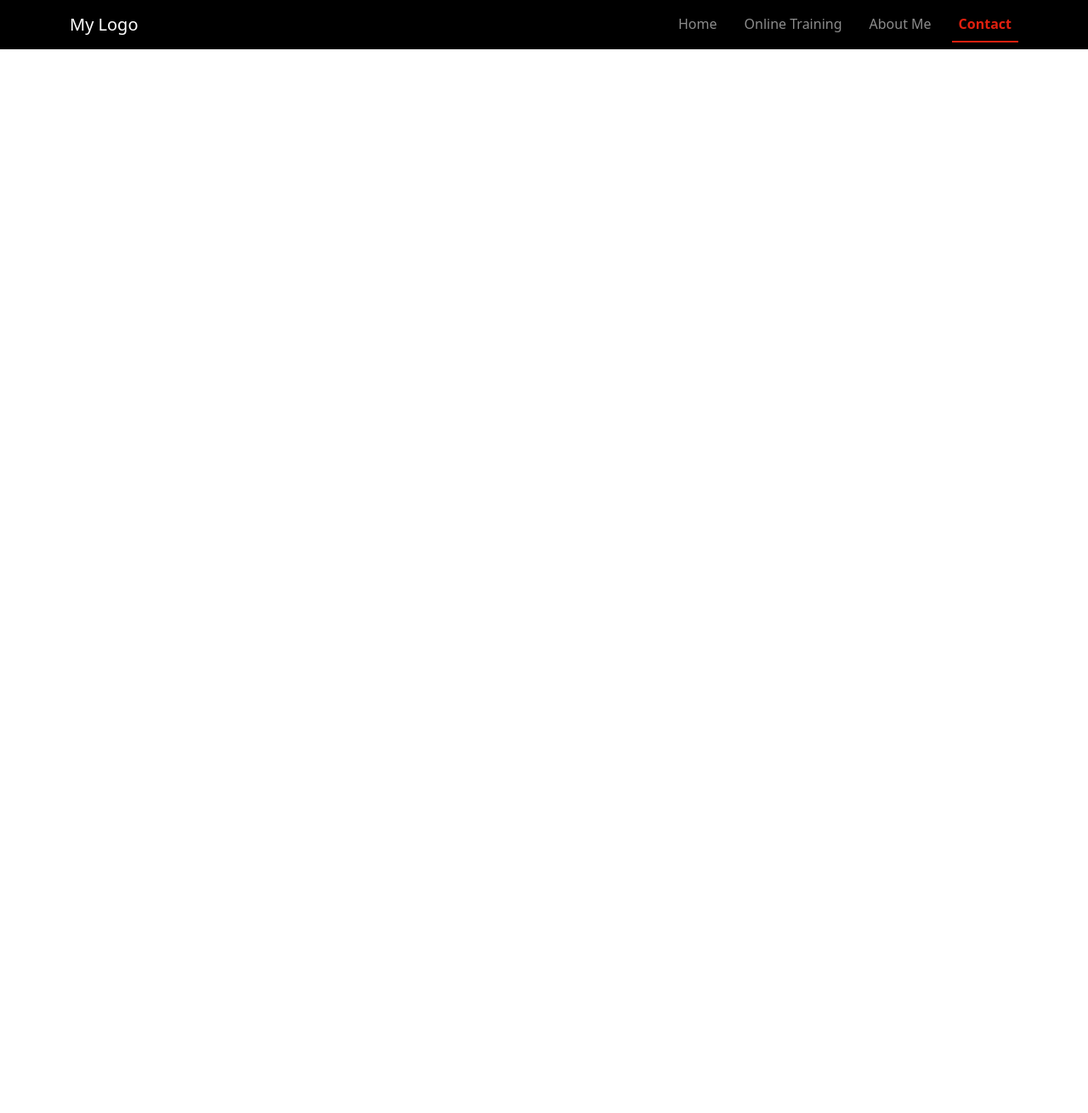
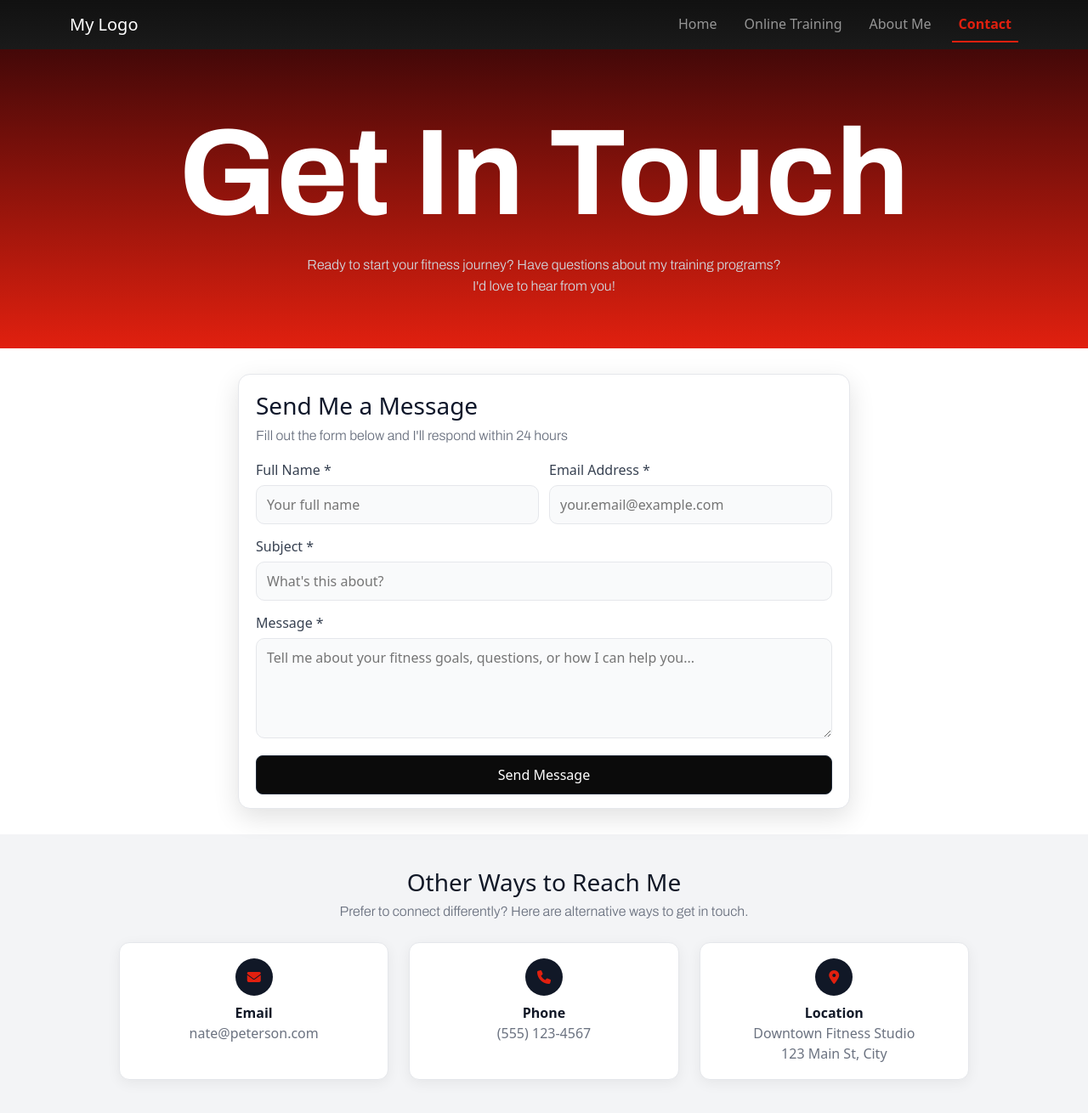
Before and after one commit to tan-man21/nate-personal-training, a React (Create React App) app: page /contact in a window 1280 px wide. Shown: the whole page at 85% size. Before the commit the page ends 800 px from the top, so only its background shows below. Built offline with nearby package versions, Linux system fonts and the light colour scheme.

Commit message:
added contact page and added more styling changes

```diff
--- a/src/App.css
+++ b/src/App.css
@@ -59,18 +59,18 @@ body p {
   color: white !important;
 }
 .footer {
-  background-color: #000;
+  background: linear-gradient(180deg, #111111 0%, #1a1a1a 100%);
   color: #fff;
 }
 
 .footer input, .footer textarea {
-  background-color: #000;
+  background-color: transparent;
   color: #fff;
   border: 1px solid #fff;
 }
 
 .footer input:focus, .footer textarea:focus {
-  background-color: #000;
+  background-color: transparent;
   color: #fff;
 }
 
@@ -89,6 +89,11 @@ body p {
 }
 .nav-link:hover {
   color: #e1200f !important;
+}
+
+/* Site Navbar gradient to match service-blocks-container */
+.site-navbar {
+  background: linear-gradient(180deg, #111111 0%, #1a1a1a 100%) !important;
 }
 
 .home-img{
@@ -174,6 +179,89 @@ body p {
   }
 }
 
+/* Contact Page */
+.contact-hero {
+  background: linear-gradient(180deg, #440808 0%, #e1200f 100%);
+  color: #fff;
+  padding: 60px 20px;
+  text-align: center;
+}
+
+.contact-hero-inner h1 { margin: 0 0 8px 0; }
+.contact-hero-inner p { margin: 0; color: #d1d5db; line-height: 1.6; }
+
+.contact-wrap { display: flex; justify-content: center; padding: 30px 16px; }
+
+.contact-card {
+  background: #ffffff;
+  border: 1px solid #e5e7eb;
+  border-radius: 14px;
+  width: 100%;
+  max-width: 720px;
+  padding: 20px 20px 16px 20px;
+  box-shadow: 0 10px 30px rgba(0,0,0,0.12);
+}
+
+.contact-card h3 { margin: 0 0 6px 0; color: #0f172a; }
+.contact-sub { margin: 0 0 16px 0; color: #6b7280; }
+
+.contact-form { display: grid; gap: 14px; }
+.contact-grid { display: grid; grid-template-columns: 1fr 1fr; gap: 12px; }
+
+.contact-label { display: block; margin-bottom: 6px; color: #374151; font-weight: 500; }
+
+.contact-input,
+.contact-textarea {
+  width: 100%;
+  border: 1px solid #e5e7eb;
+  background: #f9fafb;
+  color: #111827;
+  border-radius: 10px;
+  padding: 10px 12px;
+  outline: none;
+  transition: border-color 0.2s ease, box-shadow 0.2s ease;
+}
+
+.contact-input:focus,
+.contact-textarea:focus {
+  border-color: #e1200f;
+  box-shadow: 0 0 0 3px rgba(225,32,15,0.15);
+  background: #fff;
+}
+
+.contact-button {
+  width: 100%;
+  background: #0b0b0b;
+  color: #fff;
+  border: 1px solid #1f2937;
+  padding: 10px 12px;
+  border-radius: 8px;
+  cursor: pointer;
+  transition: background 0.2s ease, transform 0.2s ease, box-shadow 0.2s ease;
+}
+
+.contact-button:hover {
+  background: #111111;
+  transform: translateY(-1px);
+  box-shadow: 0 6px 18px rgba(0,0,0,0.15);
+}
+
+.reach-section { background: #f3f4f6; padding: 40px 16px; }
+.reach-inner { max-width: 1000px; margin: 0 auto; text-align: center; }
+.reach-inner h3 { margin: 0 0 6px 0; color: #111827; }
+.reach-sub { margin: 0 0 24px 0; color: #6b7280; }
+
+.reach-grid { display: grid; grid-template-columns: repeat(3, 1fr); gap: 24px; }
+.reach-item { background: #fff; border: 1px solid #e5e7eb; border-radius: 12px; padding: 18px; box-shadow: 0 4px 16px rgba(0,0,0,0.06); }
+.reach-icon { width: 44px; height: 44px; border-radius: 999px; background: #111827; color: #e1200f; display:flex; align-items:center; justify-content:center; margin: 0 auto 8px auto; }
+.reach-title { font-weight: 600; color: #111827; }
+.reach-detail { color: #6b7280; }
+
+@media (max-width: 760px) {
+  .contact-grid { grid-template-columns: 1fr; }
+  .reach-grid { grid-template-columns: 1fr; }
+}
+
 .online-training-btn {
   background-color: #e1200f !important;
   border-color: #e1200f !important;
@@ -227,8 +315,7 @@ body p {
 }
 
 .service-blocks-container {
-  background: black;
-  background: linear-gradient(243deg, #8A170C 2%, #e1200f 25%, #e1200f 50%, #e1200f 75%, #8A170C 98%);
+  background: linear-gradient(180deg, #111111 0%, #1a1a1a 100%);
   margin: 0 !important;
   padding: 50px !important;
 }
@@ -239,7 +326,7 @@ body p {
 
 .service-block i {
   padding-bottom: 30px;
-  color: #282c34;
+  color: #e1200f !important;
 }
 
 .service-block {
@@ -247,7 +334,7 @@ body p {
   display: inline-block;
   padding: 20px 40px !important;
   font-size: 18px;
-  color: #000;
+  color: #e5e7eb;
   cursor: default;
   overflow: hidden;
   border: 1px solid transparent;
@@ -262,6 +349,10 @@ body p {
   backface-visibility: hidden;
   z-index: 1;
 }
+
+/* Improve readability inside service blocks */
+.service-block h3 { color: #ffffff; }
+.service-block p { color: #d1d5db; }
 
 /* Common style for pseudo elements */
 .service-block::before,
@@ -279,23 +370,23 @@ body p {
   transition: transform 0.2s ease, border-width 0.25s ease;
 }
 
-/* Top and Bottom border (animate left to right)
+/* Top and Bottom border (animate left to right) */
 .service-block::before {
-  border-top: 2px solid #8A170C;
-  border-bottom: 2px solid #8A170C;
+  border-top: 2px solid #e1200f; /* gray-400 */
+  border-bottom: 2px solid #e1200f;
   transform: scaleX(0);
   transition: transform 0.2s ease;
   transform-origin: left;
 }
 
-/* Left and Right border (animate top to bottom)
+/* Left and Right border (animate top to bottom) */
 .service-block::after {
-  border-left: 2px solid #8A170C;
-  border-right: 2px solid #8A170C;
+  border-left: 2px solid #e1200f;
+  border-right: 2px solid #e1200f;
   transform: scaleY(0);
   transition: transform 0.2s ease 0.2s;
   transform-origin: top;
-} */
+}
 
 .service-block:hover::before {
   transform: scaleX(1);
--- a/src/components/Contact.js
+++ b/src/components/Contact.js
@@ -6,7 +6,70 @@ function Contact() {
     return (
         <Fragment>
             <NavBar />
+            <section className='contact-hero'>
+                <div className='contact-hero-inner'>
+                    <h1>Get In Touch</h1>
+                    <p>Ready to start your fitness journey? Have questions about my training programs?<br/>I'd love to hear from you!</p>
+                </div>
+            </section>
 
+            <section className='contact-wrap'>
+                <div className='contact-card'>
+                    <h3>Send Me a Message</h3>
+                    <p className='contact-sub'>Fill out the form below and I&apos;ll respond within 24 hours</p>
+                    <form className='contact-form' onSubmit={(e) => e.preventDefault()}>
+                        <div className='contact-grid'>
+                            <div className='form-field'>
+                                <label className='contact-label'>Full Name *</label>
+                                <input className='contact-input' type='text' placeholder='Your full name' />
+                            </div>
+                            <div className='form-field'>
+                                <label className='contact-label'>Email Address *</label>
+                                <input className='contact-input' type='email' placeholder='your.email@example.com' />
+                            </div>
+                        </div>
+                        <div className='form-field'>
+                            <label className='contact-label'>Subject *</label>
+                            <input className='contact-input' type='text' placeholder="What's this about?" />
+                        </div>
+                        <div className='form-field'>
+                            <label className='contact-label'>Message *</label>
+                            <textarea className='contact-textarea' rows='4' placeholder='Tell me about your fitness goals, questions, or how I can help you...'></textarea>
+                        </div>
+                        <button type='submit' className='contact-button'>Send Message</button>
+                    </form>
+                </div>
+            </section>
+
+            <section className='reach-section'>
+                <div className='reach-inner'>
+                    <h3>Other Ways to Reach Me</h3>
+                    <p className='reach-sub'>Prefer to connect differently? Here are alternative ways to get in touch.</p>
+                    <div className='reach-grid'>
+                        <div className='reach-item'>
+                            <div className='reach-icon'>
+                                <i className='fa-solid fa-envelope'></i>
+                            </div>
+                            <div className='reach-title'>Email</div>
+                            <div className='reach-detail'>nate@peterson.com</div>
+                        </div>
+                        <div className='reach-item'>
+                            <div className='reach-icon'>
+                                <i className='fa-solid fa-phone'></i>
+                            </div>
+                            <div className='reach-title'>Phone</div>
+                            <div className='reach-detail'>(555) 123-4567</div>
+                        </div>
+                        <div className='reach-item'>
+                            <div className='reach-icon'>
+                                <i className='fa-solid fa-location-dot'></i>
+                            </div>
+                            <div className='reach-title'>Location</div>
+                            <div className='reach-detail'>Downtown Fitness Studio<br/>123 Main St, City</div>
+                        </div>
+                    </div>
+                </div>
+            </section>
         </Fragment>
     )
 }
--- a/src/components/HomePage.js
+++ b/src/components/HomePage.js
@@ -1,10 +1,7 @@
 import Row from 'react-bootstrap/Row';
 import '../App.css';
 import Col from 'react-bootstrap/Col';
-import NavBar from './NavBar'
-import { Fragment } from 'react';
 import Container from 'react-bootstrap/Container';
-import Button from 'react-bootstrap/Button';
 import Image from 'react-bootstrap/Image';
 import AOS from 'aos';
 import 'aos/dist/aos.css';
@@ -34,9 +31,9 @@ function HomePage() {
         </Container>
         <Container fluid className='service-blocks-container text-center'>
             <Row data-aos="fade-up">
-                <Col className='text-white pt-3'>
-                    <h2>Custom Online Personal Training & Nutrition</h2>
-                    <p>Thisi idfansdfi fadnfaklsdnfaleflak difa dnfakdlfiawe finfaldf iefa</p>
+                <Col className='pt-3'>
+                    <h2 style={{color: '#e1200f'}}>Custom Online Personal Training & Nutrition</h2>
+                    <p className='text-white'>Thisi idfansdfi fadnfaklsdnfaleflak difa dnfakdlfiawe finfaldf iefa</p>
                 </Col>
             </Row>
             <Row noGutters className='d-flex justify-content-space-between'>
--- a/src/components/NavBar.js
+++ b/src/components/NavBar.js
@@ -10,7 +10,7 @@ function NavBar() {
     const location = useLocation();
 
     return (
-        <Navbar bg="black" data-bs-theme="dark" key={'lg'} expand={'lg'} sticky='top' >
+        <Navbar className='site-navbar' data-bs-theme="dark" key={'lg'} expand={'lg'} sticky='top' >
         <Container>
           <Navbar.Brand href="/">My Logo</Navbar.Brand>
           <Navbar.Toggle aria-controls={`offcanvasNavbar-expand-lg`} />
```
Also changed, not shown: public/assets/Screen Shot 2025-08-14 at 12.54.02 PM.png (added).
